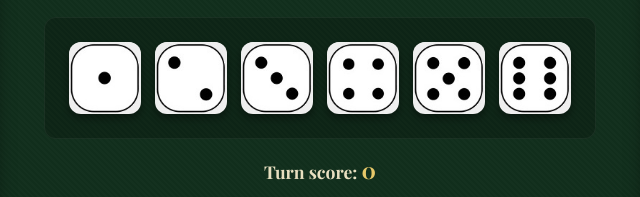
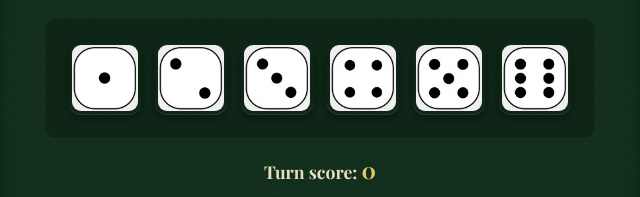
Before and after one commit to desinoelle/Greedy-Game, a plain HTML site: page index.html in a window 1280 px wide. Shown: the part 162-359 px from the top of the page, 350-990 px from the left. Drawn offline with nearby package versions, Linux system fonts and the light colour scheme.

Commit message:
Update style.css

```diff
--- a/assets/css/style.css
+++ b/assets/css/style.css
@@ -230,20 +230,16 @@
 .die {
     width: 72px;
     height: 72px;
-    background: var(--die-white);
     border-radius: 12px;
     cursor: pointer;
-    display: flex;
-    align-items: center;
-    justify-content: center;
+    display: block;
     box-shadow:
         0 4px 8px rgba(0,0,0,0.4),
-        inset 0 1px 0 rgba(255,255,255,0.8),
-        inset 0 -2px 0 rgba(0,0,0,0.1);
-    transition: transform 0.1s ease, box-shadow 0.1s ease;
+        0 1px 0 rgba(255,255,255,0.2);
+    transition: transform 0.1s ease, box-shadow 0.1s ease, border 0.1s ease;
     user-select: none;
-    position: relative;
-    overflow: hidden;
+    object-fit: cover;
+    border: 3px solid transparent;
 }
 
 .die:hover:not(.held):not(.farkled) {
@@ -255,16 +251,12 @@
 }
 
 .die.selected {
-    background: var(--die-selected);
     border: 3px solid var(--gold);
-    box-shadow:
-        0 4px 12px rgba(201,168,76,0.4),
-        inset 0 1px 0 rgba(255,255,255,0.8);
+    box-shadow: 0 4px 12px rgba(201,168,76,0.6);
     transform: translateY(-4px);
 }
 
 .die.held {
-    background: var(--die-held);
     border: 3px solid #4a9a5a;
     opacity: 0.7;
     cursor: default;
```
